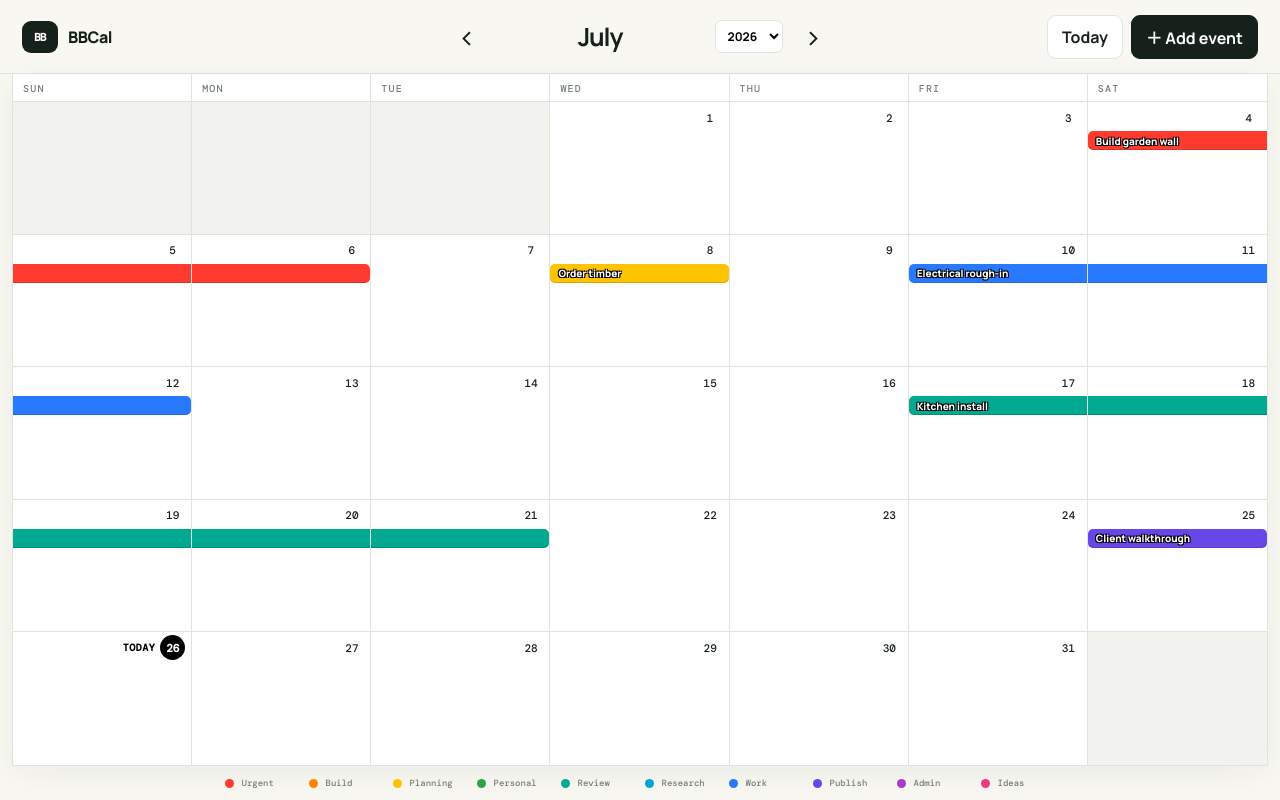
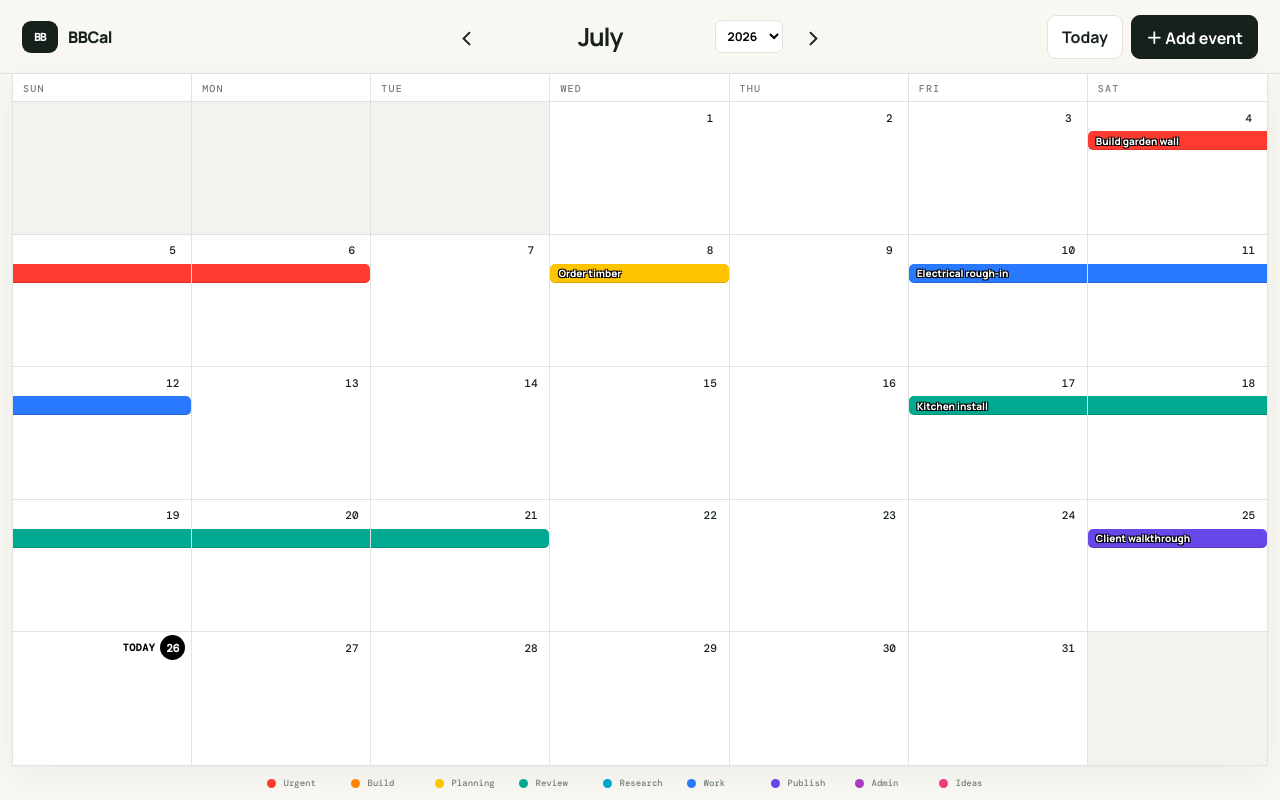
Before and after one commit to csteinbacher/bbcal, a Next.js app: page / in a window 1280 px wide. Built offline with nearby package versions, Linux system fonts and the light colour scheme.

Commit message:
Remove Personal color category

```diff
--- a/app/page.tsx
+++ b/app/page.tsx
@@ -5,8 +5,8 @@ import { FormEvent, useMemo, useRef, useState } from "react";
 type CalendarEvent = { id: number; title: string; startSlot: number; endSlot: number; color: number };
 type DragAction = { id: number; mode: "move" | "start" | "end"; duration: number };
 
-const COLORS = ["#ff3b30", "#ff8500", "#ffc400", "#31a24c", "#00a98f", "#00a6cf", "#2979ff", "#6847e8", "#a83bc1", "#ed3981"];
-const DEFAULT_NAMES = ["Urgent", "Build", "Planning", "Personal", "Review", "Research", "Work", "Publish", "Admin", "Ideas"];
+const COLORS = ["#ff3b30", "#ff8500", "#ffc400", "#00a98f", "#00a6cf", "#2979ff", "#6847e8", "#a83bc1", "#ed3981"];
+const DEFAULT_NAMES = ["Urgent", "Build", "Planning", "Review", "Research", "Work", "Publish", "Admin", "Ideas"];
 const WEEKDAYS = ["SUN", "MON", "TUE", "WED", "THU", "FRI", "SAT"];
 const MONTHS = ["January", "February", "March", "April", "May", "June", "July", "August", "September", "October", "November", "December"];
 const pad = (n: number) => String(n).padStart(2, "0");
@@ -23,10 +23,10 @@ const baseMonth = today.getMonth();
 const seed = (day: number) => `${baseYear}-${pad(baseMonth + 1)}-${pad(day)}`;
 const INITIAL_EVENTS = [
   makeEvent(1, "Build garden wall", seed(4), seed(6), 0),
-  makeEvent(2, "Electrical rough-in", seed(10), seed(12), 6),
+  makeEvent(2, "Electrical rough-in", seed(10), seed(12), 5),
   makeEvent(3, "Order timber", seed(8), seed(8), 2),
-  makeEvent(4, "Kitchen install", seed(17), seed(21), 4),
-  makeEvent(5, "Client walkthrough", seed(25), seed(25), 7),
+  makeEvent(4, "Kitchen install", seed(17), seed(21), 3),
+  makeEvent(5, "Client walkthrough", seed(25), seed(25), 6),
 ];
 
 export default function Home() {
@@ -62,7 +62,7 @@ export default function Home() {
     wheelLock.current = time;
     shift(event.deltaY > 0 ? 1 : -1);
   };
-  const openNew = (date = iso(new Date(view.year, view.month, view.half ? 15 : 1))) => setEditing({ id: Date.now(), title: "", startSlot: slot(date), endSlot: slot(date, 2), color: 6 });
+  const openNew = (date = iso(new Date(view.year, view.month, view.half ? 15 : 1))) => setEditing({ id: Date.now(), title: "", startSlot: slot(date), endSlot: slot(date, 2), color: 5 });
   const save = (event: FormEvent<HTMLFormElement>) => {
     event.preventDefault();
     if (!editing?.title.trim()) return;
```
